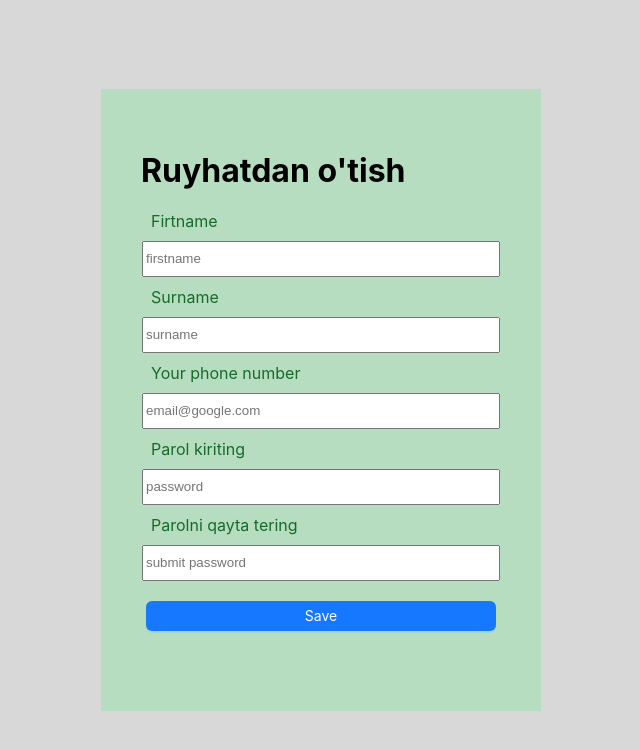
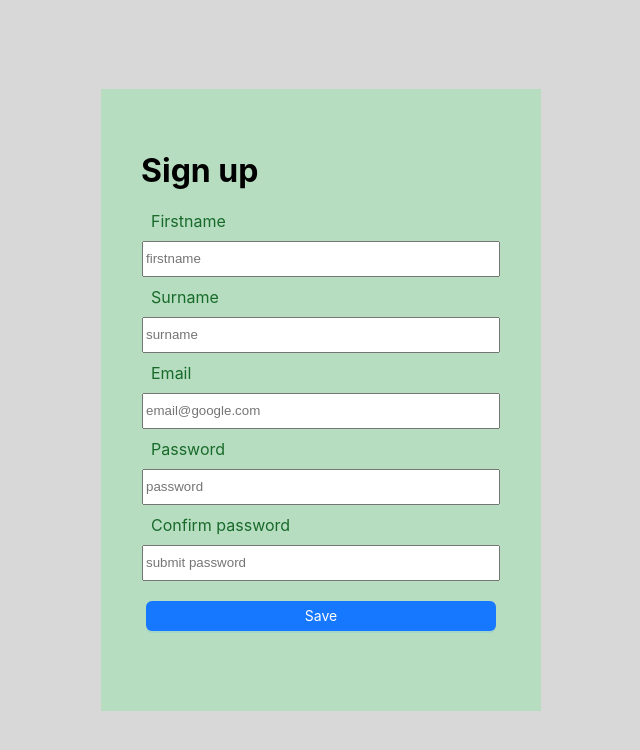
Before and after one commit to Akhrasmiy/nt_project, a React (Create React App) app: page /regester in a window 1280 px wide. Shown: the top 750 px of the page, without its empty margins (319-959 px from the left). Built offline with nearby package versions, Linux system fonts and the light colour scheme.

Commit message:
hamma input text buttonlar localisatia qilindi

```diff
--- a/src/components/regester.jsx
+++ b/src/components/regester.jsx
@@ -2,13 +2,32 @@ import React, { useRef } from 'react';
 import axios from 'axios';
 import { useNavigate } from 'react-router-dom';
 import { Button } from 'antd';
+import { getlanguagefromlocalstorage, setlanguagetolocalstorage } from '../utils/storage';
+import { useEffect } from 'react';
+import { useState } from 'react';
+import { useTranslation } from 'react-i18next';
+
 const Regester = () => {
+    const [state, setState] = useState(true)
+    const [lan, setlan] = useState(getlanguagefromlocalstorage())
     const firstnameref = useRef(null)
     const surnameref = useRef(null)
     const emailref = useRef(null)
     const passwordref = useRef(null)
     const submitpasswordref = useRef(null)
     const navigate = useNavigate()
+    const { t, i18n } = useTranslation()
+    function handleselect(e) {
+        console.log(e.target.value)
+        i18n.changeLanguage(e.target.value)
+        setlanguagetolocalstorage(e.target.value)
+        setlan(e.target.value)
+    }
+
+    useEffect(() => {
+        const language = getlanguagefromlocalstorage()
+        i18n.changeLanguage(language)
+    }, [])
 
     //
 
@@ -62,16 +81,16 @@ const Regester = () => {
 
     return <div className="addFed">
         <div className='nomsiz'>
-            <h1>Ruyhatdan o'tish</h1>
-            <label htmlFor="firtname">Firtname</label>
+            <h1>{t("SignUpWindow")}</h1>
+            <label htmlFor="firtname">{t("Firstname")}</label>
             <input placeholder='firstname' id='firtname' ref={firstnameref} />
-            <label htmlFor="surname">Surname</label>
+            <label htmlFor="surname">{t("Surname")}</label>
             <input placeholder='surname' id='surname' ref={surnameref} />
-            <label htmlFor="yourPhoneNumber">Your phone number</label>
+            <label htmlFor="yourPhoneNumber">{t("Email")}</label>
             <input type={'email'} placeholder='email@google.com' id='yourPhoneNumber' ref={emailref} />
-            <label htmlFor="password">Parol kiriting</label>
+            <label htmlFor="password">{t("Password1")}</label>
             <input type={'password'} placeholder='password' id='password' ref={passwordref} />
-            <label htmlFor="submitpassword">Parolni qayta tering</label>
+            <label htmlFor="submitpassword">{t("Password2")}</label>
             <input type={'password'} placeholder='submit password' id='submitpassword' ref={submitpasswordref} />
 
 
@@ -86,7 +105,7 @@ const Regester = () => {
                 abbos(data)
             }
 
-            }>Save</Button>
+            }>{t("Save")}</Button>
 
         </div>
 
--- a/src/components/signIn.jsx
+++ b/src/components/signIn.jsx
@@ -1,14 +1,32 @@
 import React, { useRef } from 'react';
 import axios from 'axios';
+import { useTranslation } from 'react-i18next';
 import { useNavigate } from 'react-router-dom';
 import { Button } from 'antd';
+import { getlanguagefromlocalstorage, setlanguagetolocalstorage } from '../utils/storage';
+import { useEffect } from 'react';
+import { useState } from 'react';
 const SignIn = () => {
+    const [state, setState] = useState(true)
+    const [lan, setlan] = useState(getlanguagefromlocalstorage())
     const firstnameref = useRef(null)
     const surnameref = useRef(null)
     const phoneNumberref = useRef(null)
     const passwordref = useRef(null)
     const submitpasswordref = useRef(null)
     const navigate = useNavigate()
+    const { t, i18n } = useTranslation()
+    function handleselect(e) {
+        console.log(e.target.value)
+        i18n.changeLanguage(e.target.value)
+        setlanguagetolocalstorage(e.target.value)
+        setlan(e.target.value)
+    }
+
+    useEffect(() => {
+        const language = getlanguagefromlocalstorage()
+        i18n.changeLanguage(language)
+    }, [])
     function regester(data) {
         let a = "sizning xatolariz\n "
 
@@ -43,10 +61,10 @@ const SignIn = () => {
     return <div className="addFed">
         <div className='nomsiz'>
             <div>
-                <h1>Hisobga kirish</h1>
-                <label htmlFor="yourPhoneNumber">Your phone number</label>
+                <h1>{t("SignIn")}</h1>
+                <label htmlFor="yourPhoneNumber">{t("PhoneNum")}</label>
                 <input type={'text'} placeholder='phoneNumber' id='yourPhoneNumber' ref={phoneNumberref} />
-                <label htmlFor="password">Parol kiriting</label>
+                <label htmlFor="password">{t("Password")}</label>
                 <input type={'password'} placeholder='password' id='password' ref={passwordref} />
 
 
@@ -59,7 +77,7 @@ const SignIn = () => {
                     regester(data)
                 }
 
-                }>Save</Button>
+                }>{t("Save")}</Button>
             </div>
         </div>
 
--- a/src/i18n/resources.json
+++ b/src/i18n/resources.json
@@ -10,12 +10,25 @@
       "kirish":"Sign in",
       "Ruyhatdan o'tish":"Sign up",
       "Filtrlash":"Filter",
+      "Hudud":"Area",
+      "Vaqtgacha":"Time(after)",
+      "Vaqtdan":"Time(before)",
+      "QidiruvHeaderMain":"Search",
+      "SignIn":"Sign in",
+      "PhoneNum":"Phone number",
+      "Password":"Password",
+      "SignUpWindow":"Sign up",
+      "Firstname":"Firstname",
+      "Surname":"Surname",
+      "Email":"Email",
+      "Password1":"Password",
+      "Password2":"Confirm password",
       "Delete":"Delete",
       "e'lon berish":"Announcement",
       "Title":"Title",
       "Kirish":"Sign In",
       "Image":"Image",
-      "Turlar":"Тypes",
+      "Turlar":"Types",
       "Vaqt":"Time",
       "Save":"Save",
       "Description":"Description"
@@ -31,14 +44,27 @@
       "Yoqotdim":"Yoqotdim",
       "Yoqotmalar":"Yoqotmalar",
       "kirish":"Kirish",
-      "Ruyhatdan o'tish":"Ruyhatdan otish",
+      "Ruyhatdan o'tish":"Ro'yhatdan otish",
       "Filtrlash":"Saralash",
+      "Hudud":"Hudud",
+      "Vaqtgacha":"Vaqt(dan)",
+      "Vaqtdan":"Vaqt(gacha)",
+      "QidiruvHeaderMain":"Qidiruv",
+      "SignIn":"Tizimga kirish",
+      "PhoneNum":"Telefon raqamingiz",
+      "Password":"Parol",
+      "SignUpWindow":"Ro'yxatdan o'tish",
+      "Firstname":"Ism",
+      "Surname":"Familiya",
+      "Email":"Email",
+      "Password1":"Parol",
+      "Password2":"Parolni qayta kiriting",
       "Delete":"O'chirish",
       "e'lon berish":"E'lon berish",
       "Title":"Sarlovha",
       "Kirish":"Kirish",
       "Image":"Surat",
-      "Turlar":"Тurlar",
+      "Turlar":"Turlar",
       "Vaqt":"Vaqt",
       "Save":"Saqlash",
       "Description":"Izoh"
@@ -54,12 +80,25 @@
       "Yoqotdim":"Я потерял это",
       "Yoqotmalar":"Потери",
       "kirish":"Логин",
-      "Ruyhatdan o'tish":"Регстрация",
+      "Ruyhatdan o'tish":"Регистрация",
       "Filtrlash":"Сортировка",
+      "Hudud":"Территория",
+      "Vaqtgacha":"Время(до)",
+      "Vaqtdan":"Время(после)",
+      "QidiruvHeaderMain":"Поиск",
+      "SignIn":"Войти",
+      "PhoneNum":"Номер телефона",
+      "Password":"Пароль",
+      "SignUpWindow":"Регистрация",
+      "Firstname":"Имя",
+      "Surname":"Фамилия",
+      "Email":"Э-почта",
+      "Password1":"Пароль",
+      "Password2":"Повторите пароль",
       "Delete":"Удалить",
       "e'lon berish":"Объявление",
       "Title":"Название",
-      "Kirish":"Логин",
+      "Kirish":"Войти",
       "Image":"Картина",
       "Turlar":"Типы",
       "Vaqt":"Время",
--- a/src/layout/headmain.jsx
+++ b/src/layout/headmain.jsx
@@ -30,7 +30,7 @@ function Headmain(props) {
         <div style={{ backgroundColor: '#d8d8d8', textAlign: "center" }} className="headMain">
             <div className="header-nav">
                 <ul>
-                    <input onChange={editSrc} type="text" placeholder="Qidiruv" className='mainHeadInput' />
+                    <input onChange={editSrc} type="text" placeholder={t("QidiruvHeaderMain")} className='mainHeadInput' />
                     <button className={("btnhead", state ? "activbtnmain" : "")} onClick={() => {
                         setState(true)
                         setType("topdim")
--- a/src/layout/nav.jsx
+++ b/src/layout/nav.jsx
@@ -6,16 +6,16 @@ function Nav() {
         <div className="Nav">
             <form action="">
                 <select name="type" id="cars">
-                    <option value="1">Hudud</option>
+                    <option value="1">{t("Hudud")}</option>
                     <option value="2">2</option>
                     <option value="3">3</option>
                     <option value="4">4</option>
                 </select>
 
 
-                <input style={{marginTop: 20}} type="text" name="" id="" placeholder="vaqt(dan)"/>
-                <input style={{marginTop: 20}} type="text" name="" id="" placeholder="vaqt(gacha)"/>
-                <button style={{backgroundColor: '#a3b7f4', border: 'none', marginTop: 20}}>{t("Filtrlash")}</button>
+                <input style={{marginTop: 20}} type="text" name="" id="" placeholder={t("Vaqtdan")}/>
+                <input style={{marginTop: 20}} type="text" name="" id="" placeholder={t("Vaqtgacha")}/>
+                <Button type="primary" style={{backgroundColor: '#a3b7f4', border: 'none', marginTop: 20}}>{t("Filtrlash")}</Button>
             </form>
         </div>
     );
```
